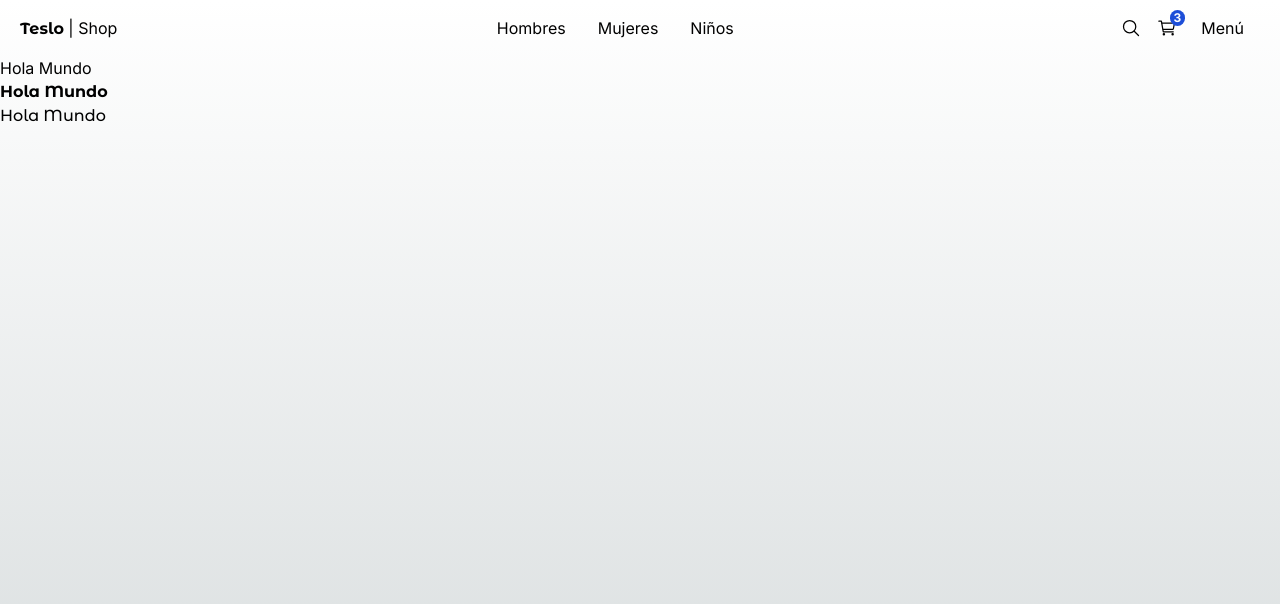
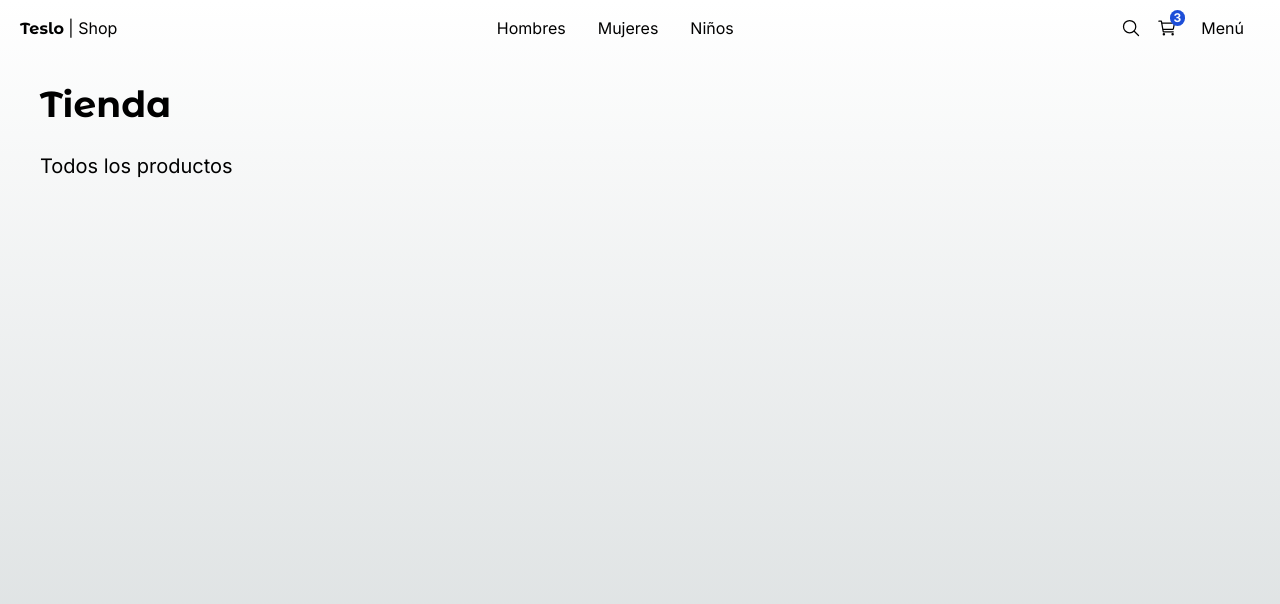
Before and after one commit to DevTalles-corp/next-teslo-shop, a Next.js app: page / in a window 1280 px wide. Shown: the top 604 px of the page. Built offline with nearby package versions, Linux system fonts and the light colour scheme.

Commit message:
Title componente agregado

```diff
--- a/src/app/(shop)/layout.tsx
+++ b/src/app/(shop)/layout.tsx
@@ -2,13 +2,16 @@
 
 export default function ShopLayout( { children }: {
   children: React.ReactNode;
-}) {
+} ) {
   return (
     <main className="min-h-screen">
 
       <TopMenu />
 
-      { children }
+      <div className="px-0 sm:px-10">
+        { children }
+
+      </div>
     </main>
   );
 }
--- a/src/app/(shop)/page.tsx
+++ b/src/app/(shop)/page.tsx
@@ -1,12 +1,18 @@
+import { Title } from '@/components';
 import { titleFont } from '@/config/fonts';
 
 
 export default function Home() {
   return (
-    <div>
-      <h1>Hola Mundo</h1>
-      <h1 className={ `${ titleFont.className } font-bold` }>Hola Mundo</h1>
-      <h1 className={ `${ titleFont.className }` }>Hola Mundo</h1>
-    </div>
+    <>
+      <Title
+        title="Tienda"
+        subtitle="Todos los productos"
+        className="mb-2"
+      />
+
+
+
+    </>
   );
 }
--- a/src/components/index.ts
+++ b/src/components/index.ts
@@ -3,4 +3,5 @@
 
 
 export * from './ui/not-found/PageNotFound';
+export * from './ui/title/Title';
 export * from './ui/top-menu/TopMenu';
--- /dev/null
+++ b/src/components/ui/title/Title.tsx
@@ -0,0 +1,26 @@
+import { titleFont } from '@/config/fonts';
+
+interface Props {
+  title: string;
+  subtitle?: string;
+  className?: string;
+}
+
+
+
+export const Title = ({ title, subtitle, className }: Props) => {
+  return (
+    <div className={ `mt-3 ${ className }` }>
+      <h1 className={ `${ titleFont.className } antialiased text-4xl font-semibold my-7` }>
+        { title }
+      </h1>
+
+      {
+        subtitle && (
+          <h3 className="text-xl mb-5">{ subtitle }</h3>
+        )
+      }
+
+    </div>
+  )
+}
```
